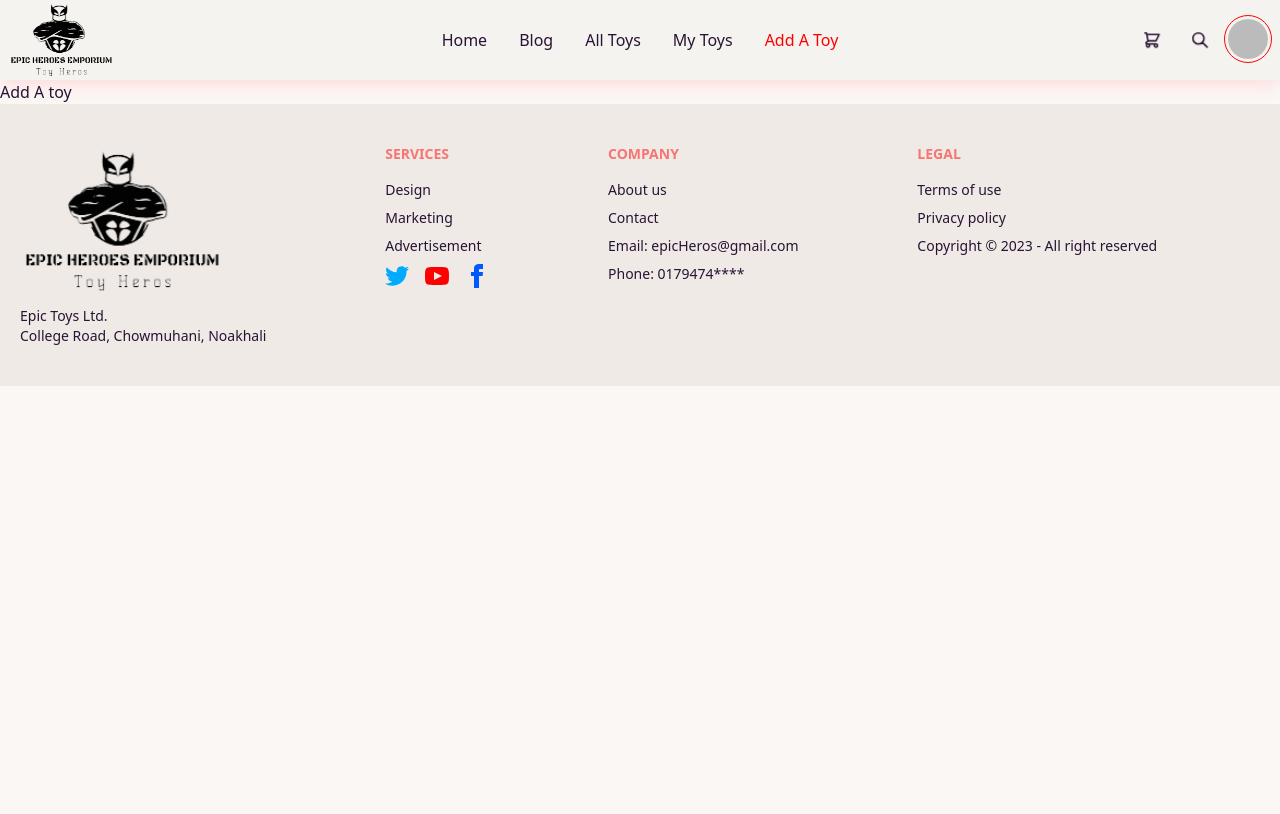
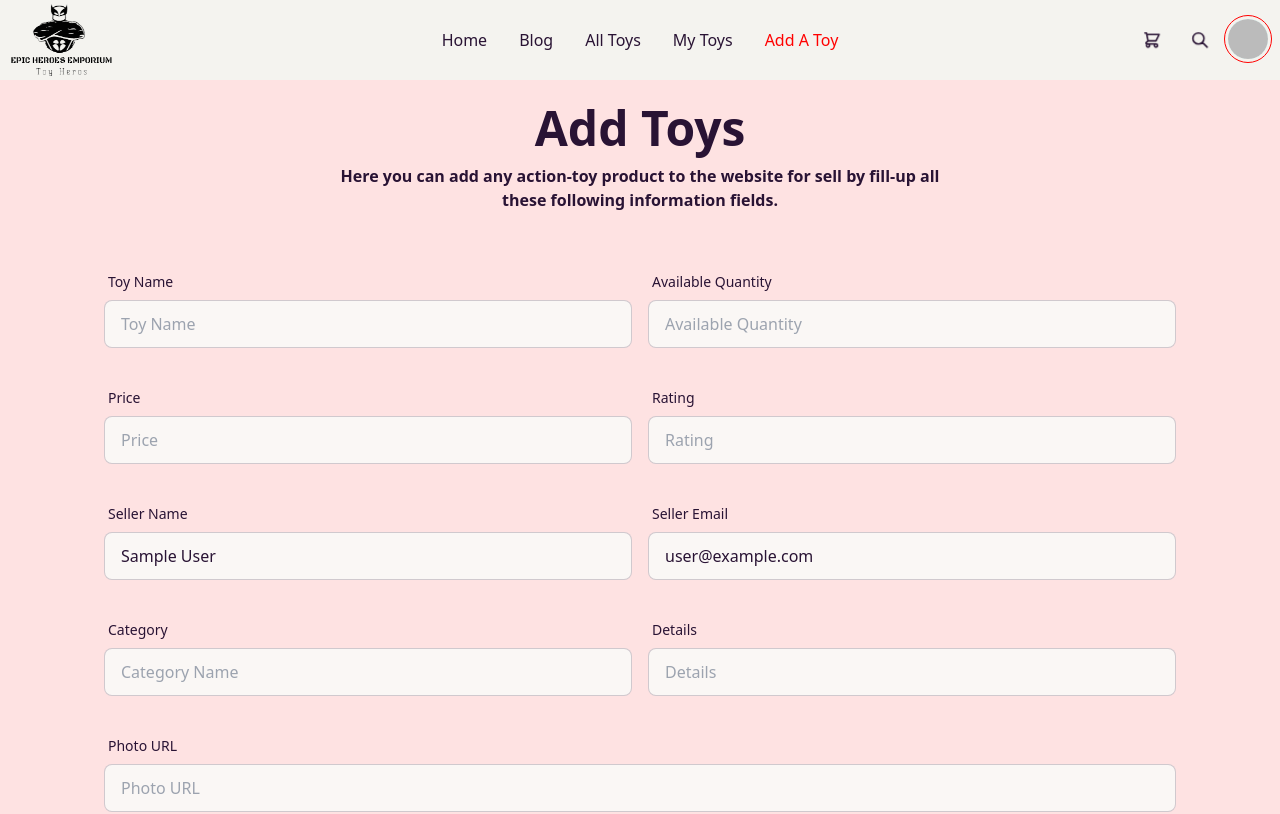
Before and after one commit to ACM-Anik/epic-heroes-emporium-client, a React (Vite) app: page /addAToy in a window 1280 px wide. Shown: the top 814 px of the page. Built offline with nearby package versions, Linux system fonts and the light colour scheme; no server answers; sample sign-in values are in the browser's storage.

Commit message:
all toys search by name done

```diff
--- a/src/Pages/AddAToy/AddAtoy.jsx
+++ b/src/Pages/AddAToy/AddAtoy.jsx
@@ -1,11 +1,126 @@
-
+import { useContext } from 'react';
+import Swal from 'sweetalert2'
+import { AuthContext } from '../../Providers/AuthProvider';
 
 const AddAtoy = () => {
+    const { user } =useContext(AuthContext);
+
+    const handleAddToy = event => {
+        event.preventDefault();
+        const form = event.target;
+        const name = form.name.value;
+        const price = form.price.value;
+        const rating = form.rating.value;
+        const quantity = form.quantity.value;
+        const sellerEmail = form.sellerEmail.value;
+        const category = form.category.value;
+        const sellerName = form.seller.value;
+        const details = form.details.value;
+        const photo = form.photo.value;
+
+        const newToy = { name, price, rating, quantity, sellerEmail, sellerName, category, details, photo }
+
+        console.log(newToy);
+
+        fetch('http://localhost:5000/actionToys', {
+            method: 'POST',
+            headers: {
+                'content-type': 'application/json'
+            },
+            body: JSON.stringify(newToy)
+        })
+            .then(res => res.json())
+            .then(data => {
+                console.log(data);
+                if (data.insertedId) {
+                    Swal.fire({
+                        title: 'Success!',
+                        text: 'Coffee Added Successfully',
+                        icon: 'success',
+                        confirmButtonText: 'Cool'
+                    })
+                }
+            })
+    }
+
     return (
-        <div>
-            <h2>Add A toy</h2>
+        <div className='bg-red-100 p-6 mb-10'>
+            <div className='text-center '>
+                <h2 className="text-5xl font-extrabold">Add Toys</h2>
+                <p className='text-base font-semibold w-3/4 lg:w-2/4 mx-auto my-3'>Here you can add any action-toy product to the website for sell by fill-up all these following information fields.</p>
+            </div>
+            <div className="p-8 lg:px-20 lg:py-10">
+                <form onSubmit={handleAddToy}>
+                    <div className="md:flex mb-8">
+                        <div className="form-control md:w-1/2">
+                            <label className="label">
+                                <span className="label-text">Toy Name</span>
+                            </label>
+                            <input type="text" placeholder="Toy Name" name="name" className="input input-bordered w-full rounded-lg" />
+                        </div>
+                        <div className="form-control md:w-1/2  ml-4">
+                            <label className="label">
+                                <span className="label-text">Available Quantity</span>
+                            </label>
+                            <input type="text" placeholder="Available Quantity" name="quantity" className="input input-bordered w-full rounded-lg" />
+                        </div>
+                    </div>
+                    <div className="md:flex mb-8">
+                        <div className="form-control md:w-1/2">
+                            <label className="label">
+                                <span className="label-text">Price</span>
+                            </label>
+                            <input type="text" name="price" placeholder="Price" className="input input-bordered w-full rounded-lg" />
+                        </div>
+                        <div className="form-control md:w-1/2 ml-4">
+                            <label className="label">
+                                <span className="label-text">Rating</span>
+                            </label>
+                            <input type="text" placeholder="Rating" name="rating" className="input input-bordered w-full rounded-lg" />
+                        </div>
+                    </div>
+                    <div className="md:flex mb-8">
+                        <div className="form-control md:w-1/2">
+                            <label className="label">
+                                <span className="label-text">Seller Name</span>
+                            </label>
+                            <input type="text" name="seller" defaultValue={user?.displayName} placeholder="Seller Name" className="input input-bordered w-full rounded-lg" />
+                        </div>
+                        <div className="form-control md:w-1/2 ml-4">
+                            <label className="label">
+                                <span className="label-text">Seller Email</span>
+                            </label>
+                            <input type="text" defaultValue={user?.email} placeholder="Seller Email" name="sellerEmail" className="input input-bordered w-full rounded-lg" />
+                        </div>
+                    </div>
+                    <div className="md:flex mb-8">
+                        <div className="form-control md:w-1/2">
+                            <label className="label">
+                                <span className="label-text">Category</span>
+                            </label>
+                            <input type="text" name="category" placeholder="Category Name" className="input input-bordered w-full rounded-lg" />
+                        </div>
+                        <div className="form-control md:w-1/2 ml-4">
+                            <label className="label">
+                                <span className="label-text">Details</span>
+                            </label>
+                            <input type="text" name="details" placeholder="Details" className="input input-bordered w-full rounded-lg" />
+                        </div>
+                    </div>
+                    <div className="mb-8">
+                        <div className="form-control w-full">
+                            <label className="label">
+                                <span className="label-text">Photo URL</span>
+                            </label>
+                            <input type="text" name="photo" placeholder="Photo URL" className="input input-bordered w-full rounded-lg" />
+                        </div>
+                    </div>
+                    <input type="submit" value="Add The Toy" className="btn btn-block text-white border-0 bg-[#FF0000] hover:bg-[#cb0707] rounded-lg" />
+                </form>
+            </div>
         </div>
     );
 };
 
+
 export default AddAtoy;
--- a/src/Pages/AllToys/SingleToy.jsx
+++ b/src/Pages/AllToys/AllToyRow.jsx
@@ -1,13 +1,13 @@
 import { Link } from "react-router-dom";
 
-const SingleToy = ({ toys }) => {
+const AllToyRow = ({ toys }) => {
     const { _id, picture, toy_name, seller_name, category_name, price, quantity} = toys;
     console.log(toys);
 
 
     return (
         <>
-            <tr key={_id}>
+            <tr>
                 <td>
                     <div className="avatar">
                         <div className="rounded w-24 h-24">
@@ -34,4 +34,4 @@ const SingleToy = ({ toys }) => {
     );
 };
 
-export default SingleToy;
+export default AllToyRow;
--- a/src/Pages/LoginForm/Register.jsx
+++ b/src/Pages/LoginForm/Register.jsx
@@ -18,7 +18,7 @@ const Register = () => {
         const photo = form.photoURL.value;
         const email = form.email.value;
         const password = form.password.value;
-        console.log(name, email, password);
+        console.log(name, photo, email, password);
         setError('');
 
         if (password.length < 6) {
@@ -30,12 +30,12 @@ const Register = () => {
             return;
         }
 
-        if(photo !== null || photo !== undefined){
-            if(!/^https?:\/\/(?:www\.)?[-a-zA-Z0-9@:%._\+~#=]{1,256}\.[a-zA-Z0-9()]{1,6}\b(?:[-a-zA-Z0-9()@:%_\+.~#?&\/=]*)$/.test(photo)){
-                setError('Please provide photo URL!');
-                return;
-            }
-        }
+        // if(photo !== null || photo !== undefined){
+        //     if(!/^https?:\/\/(?:www\.)?[-a-zA-Z0-9@:%._\+~#=]{1,256}\.[a-zA-Z0-9()]{1,6}\b(?:[-a-zA-Z0-9()@:%_\+.~#?&\/=]*)$/.test(photo)){
+        //         setError('Please provide photo URL!');
+        //         return;
+        //     }
+        // }
 
         createUser(email, password)
             .then(result => {
--- a/src/Pages/MyToys/MyToys.jsx
+++ /dev/null
@@ -1,11 +0,0 @@
-
-
-const MyToys = () => {
-    return (
-        <div>
-            <h3>My Toys</h3>
-        </div>
-    );
-};
-
-export default MyToys;
--- a/src/Pages/Shared/Footer/Footer.jsx
+++ b/src/Pages/Shared/Footer/Footer.jsx
@@ -1,12 +1,12 @@
 import logo from '../../../assets/logo.png';
 const Footer = () => {
     return (
-        <footer className="footer py-10 px-5 bg-base-200 text-base-content">
+        <footer className="footer py-8 px-6 lg:px-10 bg-base-200 text-base-content ">
             <div>
-                <img src={logo} className='w-5/6' alt="logo" />
-                <p>Epic Toys Ltd.<br />College Road, Chowmuhani, Noakhali</p>
+                <img src={logo} className='w-8/12' alt="logo" />
+                <p className='font-semibold'>Epic Toys Ltd.<br />College Road, Chowmuhani, Noakhali.</p>
             </div>
-            <div>
+            <div className='font-semibold'>
                 <span className="footer-title text-[#FF0000]">Services</span>
                 <a href="#" className="link link-hover">Design</a>
                 <a href="#" className="link link-hover">Marketing</a>
@@ -17,14 +17,14 @@ const Footer = () => {
                     <a href="#"><svg xmlns="http://www.w3.org/2000/svg" width="24" height="24" viewBox="0 0 24 24" className="fill-current text-[#0059ff]"><path d="M9 8h-3v4h3v12h5v-12h3.642l.358-4h-4v-1.667c0-.955.192-1.333 1.115-1.333h2.885v-5h-3.808c-3.596 0-5.192 1.583-5.192 4.615v3.385z"></path></svg></a>
                 </div>
             </div>
-            <div>
+            <div className='font-semibold'>
                 <span className="footer-title text-[#FF0000]">Company</span>
                 <a href="#" className="link link-hover">About us</a>
                 <a href="#" className="link link-hover">Contact</a>
                 <p>Email: epicHeros@gmail.com</p>
                 <p>Phone: 0179474****</p>
             </div>
-            <div>
+            <div className='font-semibold'>
                 <span className="footer-title text-[#FF0000]">Legal</span>
                 <a href="#" className="link link-hover">Terms of use</a>
                 <a href="#" className="link link-hover">Privacy policy</a>
```
Also changed, not shown: src/Pages/AllToys/AllToys.jsx (+19 -3 lines), src/Pages/HomePages/ShopByCategory/ShopByCategory.jsx (+50 -50 lines), src/Pages/MyToys/MyToyRow.jsx (added).
